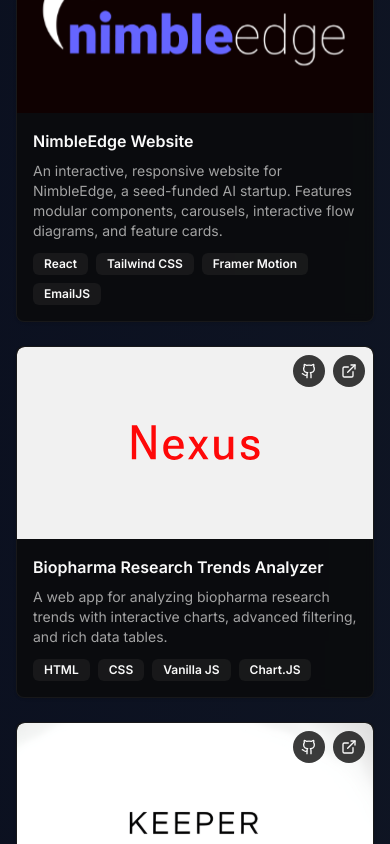
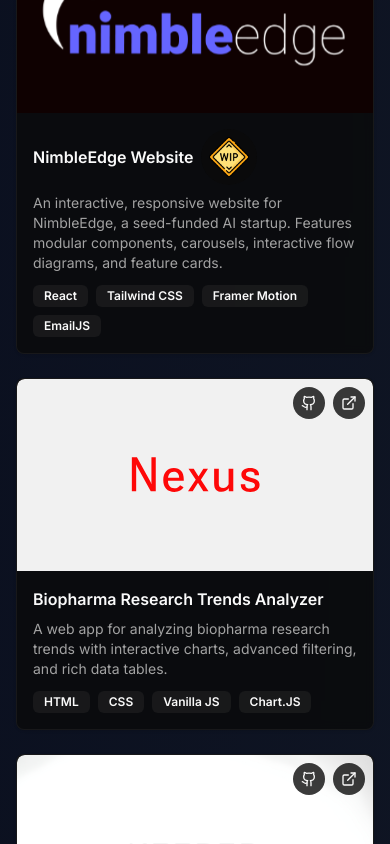
Before and after one commit to pranjal-pathak/Portfolio, a Next.js app: page / in a window 390 px wide. Shown: the part 2940-3784 px from the top of the page. Built offline with nearby package versions, Linux system fonts and the light colour scheme.

Commit message:
code for the wip badge on projects

```diff
--- a/app/page.tsx
+++ b/app/page.tsx
@@ -3,7 +3,7 @@
 import { useEffect, useState } from 'react';
 import Image from 'next/image';
 import Link from 'next/link';
-import { motion, useScroll, useSpring } from 'framer-motion';
+import { motion, useScroll, useSpring, } from 'framer-motion';
 import { ChevronDown, ChevronUp, Palmtree } from 'lucide-react';
 
 // Add this type definition after the imports
@@ -37,6 +37,7 @@ import { Button } from '@/components/ui/button';
 import { Card, CardContent, CardHeader, CardTitle } from '@/components/ui/card';
 import { Badge } from '@/components/ui/badge';
 import ThemeToggle from '../components/ui/theme-toggle';
+import { HoverCard, HoverCardContent, HoverCardTrigger } from '@/components/ui/hover-card';
 
 // Update the skillCategories with more appropriate icons
 const skillCategories = {
@@ -90,6 +91,9 @@ const projects = [
     image: '/1.svg',
     github: 'https://github.com/pranjal-pathak/NimbleEdge-Website',
     live: 'https://nimble-edge.vercel.app/',
+    completed: false,
+    remaining:
+      'Mobile responsive design implementation in progress. Optimizing components for smaller screens.',
   },
   {
     title: 'Biopharma Research Trends Analyzer',
@@ -99,6 +103,7 @@ const projects = [
     image: '/2.svg',
     github: 'https://github.com/pranjal-pathak/Bootcamp_Pranjal_Pathak/tree/main/project',
     live: 'https://nexus365.netlify.app/',
+    completed: true,
   },
   {
     title: 'Keeper',
@@ -108,6 +113,7 @@ const projects = [
     image: '/3.svg',
     github: 'https://github.com/pranjal-pathak/Keeper',
     live: 'https://keeper-1.netlify.app/#',
+    completed: true,
   },
   {
     title: 'Task-Buddy',
@@ -117,6 +123,7 @@ const projects = [
     image: '/4.svg',
     github: 'https://github.com/pranjal-pathak/Task-Buddy',
     live: 'https://taskbuddy-510.web.app/',
+    completed: true,
   },
 ];
 
@@ -641,12 +648,55 @@ export default function Home() {
                       </div>
                     </div>
                     <CardContent className="p-4 md:p-6 flex-grow flex flex-col">
-                      <h3 className="font-semibold text-base md:text-lg mb-2 text-primary">
-                        {project.title}
-                      </h3>
+                      {/* Title with WIP Icon */}
+                      <div className="flex items-center justi space-x-2 mb-2">
+                        <h3 className="font-semibold text-base md:text-lg text-primary">
+                          {project.title}
+                        </h3>
+
+                        {/* Work in Progress Icon on the right */}
+                        {!project.completed && (
+                          <div className="relative overflow-visible">
+                            <HoverCard>
+                              <HoverCardTrigger asChild>
+                                <div className="bg-background/80 hover:bg-primary/80 p-2 rounded-full transition-colors z-10 hover:text-gray-900 dark:hover:text-primary-foreground cursor-help">
+                                  <Image
+                                    src="/wip.png"
+                                    width={16}
+                                    height={16}
+                                    alt="Work in Progress"
+                                    className="w-10 h-10"
+                                  />
+                                </div>
+                              </HoverCardTrigger>
+                              <HoverCardContent className="min-w-[220px] max-w-sm p-4 bg-background shadow-lg rounded-lg">
+                                <div className="flex items-start space-x-3 flex-wrap">
+                                  <Image
+                                    src="/wip.png"
+                                    width={16}
+                                    height={16}
+                                    alt="Work in Progress"
+                                    className="w-10 h-10"
+                                  />
+                                  <div className="space-y-1">
+                                    <h4 className="text-sm font-semibold">Work in Progress</h4>
+                                    <p className="text-sm text-muted-foreground whitespace-normal">
+                                      {project.remaining}
+                                    </p>
+                                  </div>
+                                </div>
+                              </HoverCardContent>
+                            </HoverCard>
+                          </div>
+                        )}
+                      </div>
+
+                      {/* Project Description */}
                       <p className="text-sm md:text-base text-muted-foreground mb-3 md:mb-4 flex-grow">
                         {project.description}
                       </p>
+
+                      {/* Tech Stack Badges */}
                       <div className="flex flex-wrap gap-2 mt-auto">
                         {project.technologies.map((tech, i) => (
                           <Badge
--- /dev/null
+++ b/components/ui/hover-card.tsx
@@ -0,0 +1,29 @@
+"use client"
+
+import * as React from "react"
+import * as HoverCardPrimitive from "@radix-ui/react-hover-card"
+
+import { cn } from "@/lib/utils"
+
+const HoverCard = HoverCardPrimitive.Root
+
+const HoverCardTrigger = HoverCardPrimitive.Trigger
+
+const HoverCardContent = React.forwardRef<
+  React.ElementRef<typeof HoverCardPrimitive.Content>,
+  React.ComponentPropsWithoutRef<typeof HoverCardPrimitive.Content>
+>(({ className, align = "center", sideOffset = 4, ...props }, ref) => (
+  <HoverCardPrimitive.Content
+    ref={ref}
+    align={align}
+    sideOffset={sideOffset}
+    className={cn(
+      "z-50 w-64 rounded-md border bg-popover p-4 text-popover-foreground shadow-md outline-none data-[state=open]:animate-in data-[state=closed]:animate-out data-[state=closed]:fade-out-0 data-[state=open]:fade-in-0 data-[state=closed]:zoom-out-95 data-[state=open]:zoom-in-95 data-[side=bottom]:slide-in-from-top-2 data-[side=left]:slide-in-from-right-2 data-[side=right]:slide-in-from-left-2 data-[side=top]:slide-in-from-bottom-2",
+      className
+    )}
+    {...props}
+  />
+))
+HoverCardContent.displayName = HoverCardPrimitive.Content.displayName
+
+export { HoverCard, HoverCardTrigger, HoverCardContent }
--- a/package.json
+++ b/package.json
@@ -10,6 +10,7 @@
   },
   "dependencies": {
     "@radix-ui/react-dialog": "^1.1.6",
+    "@radix-ui/react-hover-card": "^1.1.6",
     "@radix-ui/react-separator": "^1.1.2",
     "@radix-ui/react-slot": "^1.1.2",
     "@radix-ui/react-tabs": "^1.1.3",
```
Also changed, not shown: public/wip.png (added), 1 other file (tests, documents, lock files or other folders).
